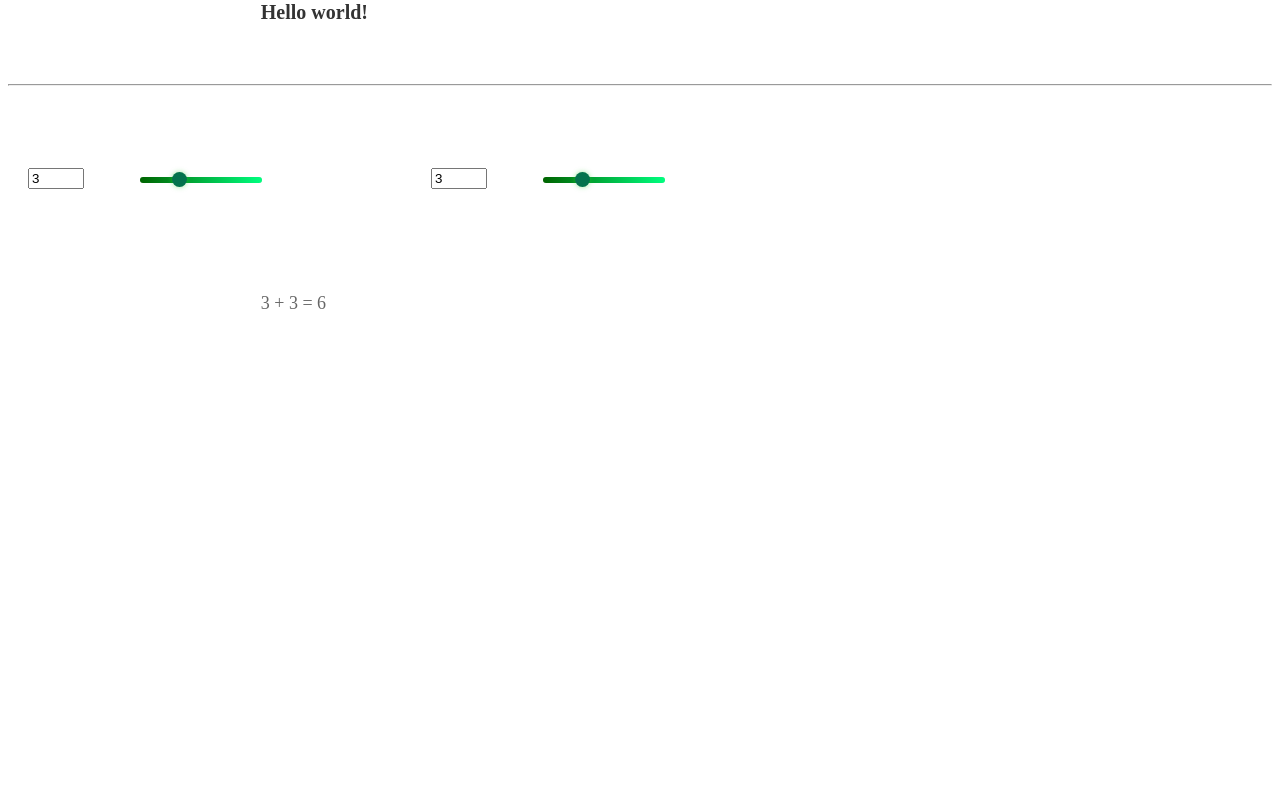
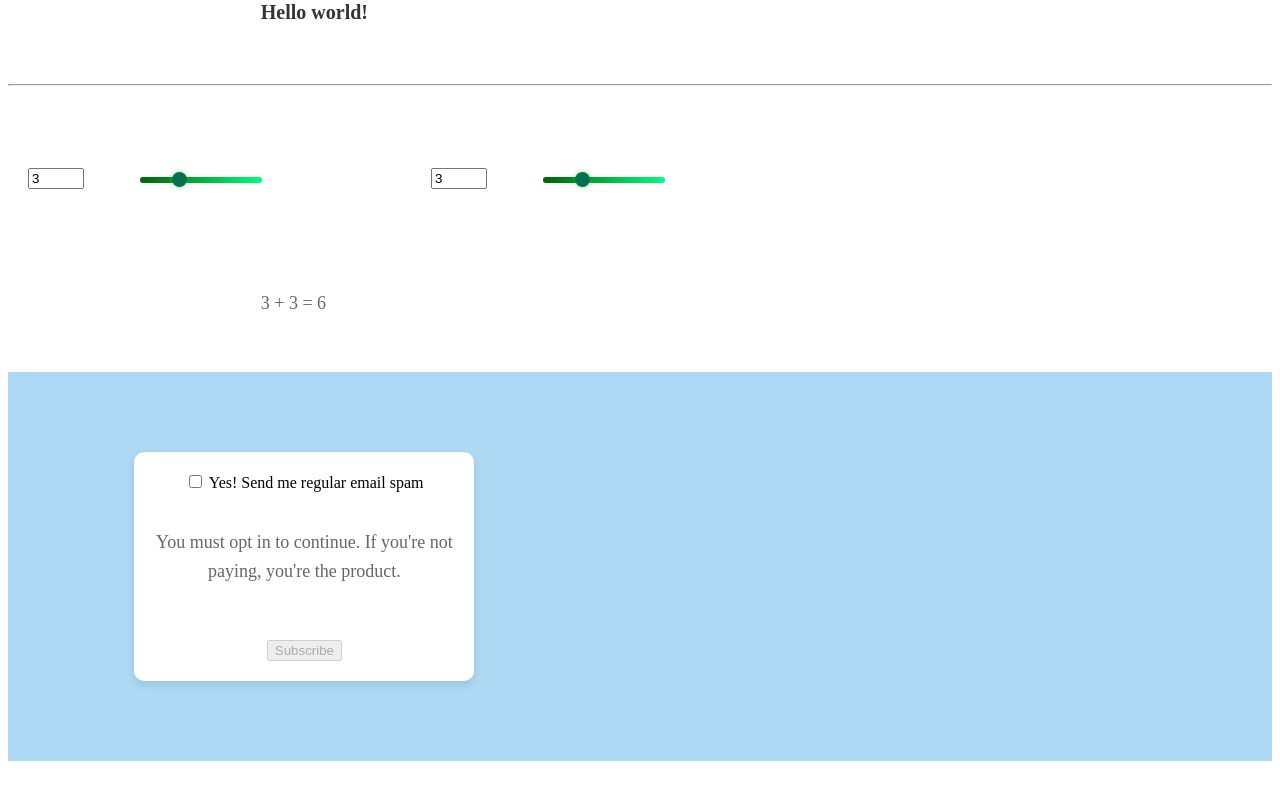
Before and after one commit to ronCodeTracker/sveltejstutorial2025, a SvelteKit app: page /binding in a window 1280 px wide. Shown: the part 416-1216 px from the top of the page. Before the commit the page ends 800 px from the top, so only its background shows below. Built offline with nearby package versions, Linux system fonts and the light colour scheme.

Commit message:
mod checkbox

```diff
--- a/src/routes/binding/+page.svelte
+++ b/src/routes/binding/+page.svelte
@@ -7,6 +7,8 @@
      let a = $state(3);
 	 let b = $state(3);
 
+     //check box binding
+     let yes = $state(false);
 
 </script>
 
@@ -203,6 +205,25 @@ input[type="range"]:hover::-moz-range-thumb {
     transform: scale(1.2);
 }
 
+
+.containerForCard {
+    background-color: #ADD9F4;
+    margin-bottom: 5em;
+    padding-bottom: 5em;
+    padding-top: 5em;
+}
+
+
+.card {
+    background-color: #ffffff;
+    border-radius: 10px;
+    box-shadow: 0 4px 8px rgba(0, 0, 0, 0.1);
+    padding: 20px;
+    max-width: 300px;
+    text-align: center;
+    margin-left: 10%;
+}
+
 </style>
 
 
@@ -254,3 +275,34 @@ with the bind:value= &#123;name&#125; format.</p>
 
 
         <br><br><br>
+<div class="containerForCard">
+<div class="card">
+<label>
+	<input type="checkbox" bind:checked={yes} />
+	Yes! Send me regular email spam
+</label>
+
+<br><br><br>
+
+
+
+
+{#if yes}
+	<p>
+		Thank you. We will bombard your inbox and sell
+		your personal details.
+	</p>
+{:else}
+	<p>
+		You must opt in to continue. If you're not
+		paying, you're the product.
+	</p>
+{/if}
+
+<br><br><br>
+
+
+<button disabled={!yes}>Subscribe</button>
+
+</div>
+</div>
```
